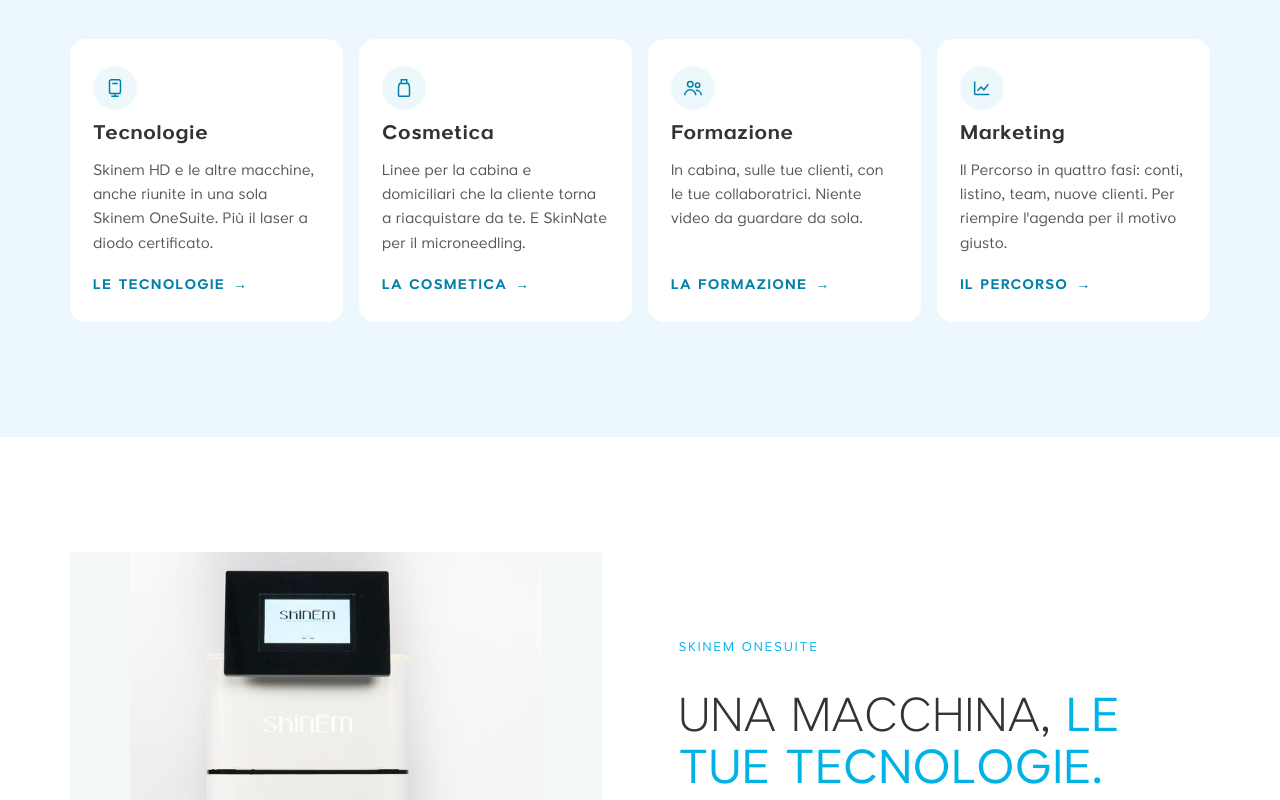
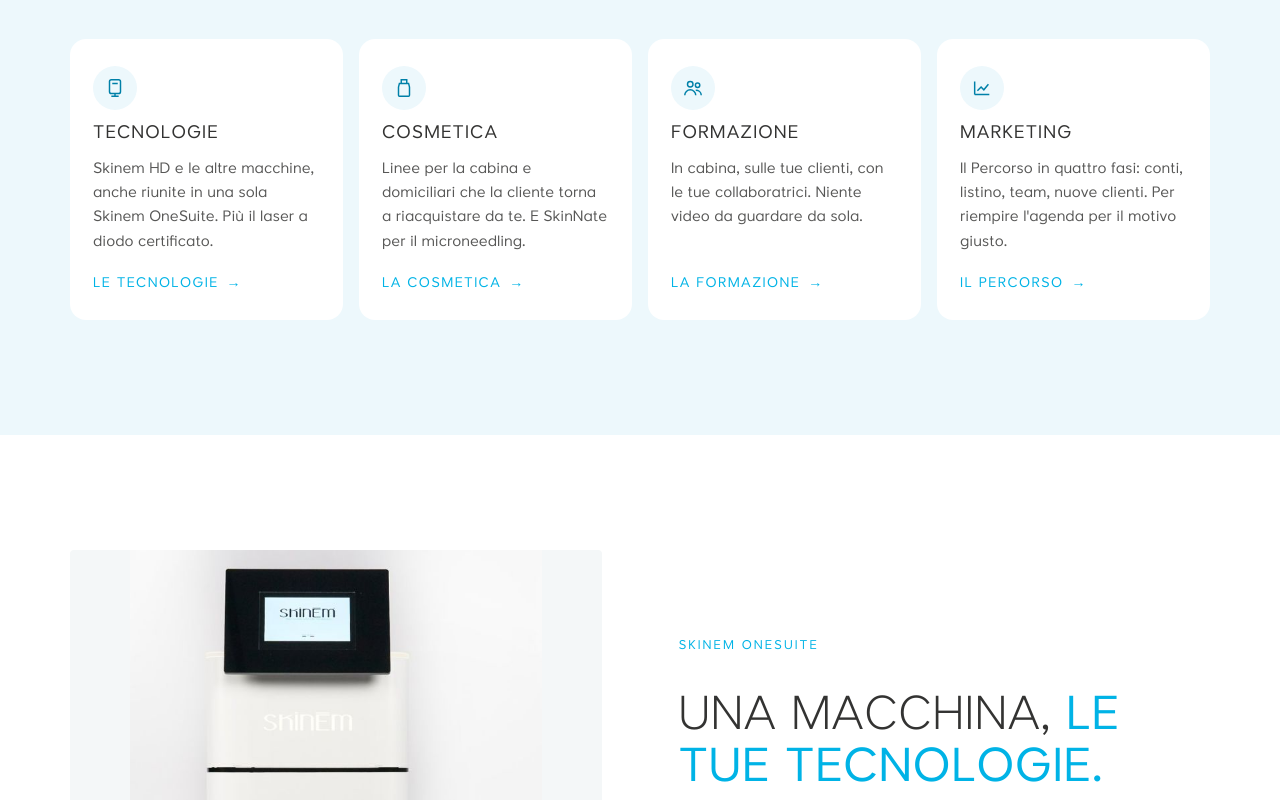
Before and after one commit to Enzo-eva/enzo-eva.github.io, a plain HTML site: page sito/index.html in a window 1280 px wide. Shown: the part 1640-2440 px from the top of the page. Drawn offline with Linux system fonts and the light colour scheme.

Commit message:
Sito Skinem: titoli schede in Regular maiuscolo, link celesti Regular
Co-Authored-By: Claude Opus 5.5 <noreply@anthropic.com>
Claude-Session: https://claude.ai/code/session_01TR67h5cT4akZe5Fw5sE98j

```diff
--- a/sito/index.html
+++ b/sito/index.html
@@ -61,7 +61,7 @@ p{margin:0;max-width:62ch}
 .btn.pri{background:var(--celeste-light);border-color:var(--celeste-light);color:var(--grigio)}
 .btn.pri:hover{background:var(--celeste);border-color:var(--celeste);color:var(--white)}
 .btn svg{width:18px;height:18px;flex:none}
-.arrow{font-weight:600;font-size:.88rem;letter-spacing:.08em;text-transform:uppercase;text-decoration:none;color:var(--celeste-ink);display:inline-flex;gap:8px;align-items:center}
+.arrow{font-weight:400;font-size:.88rem;letter-spacing:.1em;text-transform:uppercase;text-decoration:none;color:var(--celeste);display:inline-flex;gap:8px;align-items:center}
 .arrow::after{content:"→";transition:transform .2s}
 .arrow:hover::after{transform:translateX(4px)}
 
@@ -148,6 +148,7 @@ body.menu-open{overflow:hidden}
 .pillar .ic{width:44px;height:44px;border-radius:50%;background:var(--mist);display:grid;place-items:center;color:var(--celeste-ink)}
 .pillar .ic svg{width:22px;height:22px}
 .pillar p{font-size:.95rem}
+.pillar h3{font-weight:400;text-transform:uppercase;letter-spacing:.06em;font-size:1.15rem}
 .pillar .arrow{margin-top:auto;padding-top:6px}
 .pillars.p3{grid-template-columns:repeat(3,1fr)}
 @media (max-width:980px){.pillars,.pillars.p3{grid-template-columns:1fr 1fr}}
```
Also changed, not shown: sito/contatti.html (+2 -1 lines), sito/cosmetica.html (+2 -1 lines), sito/entra.html (+2 -1 lines), sito/formazione.html (+2 -1 lines), sito/laser.html (+2 -1 lines), sito/tecnologie.html (+2 -1 lines).
